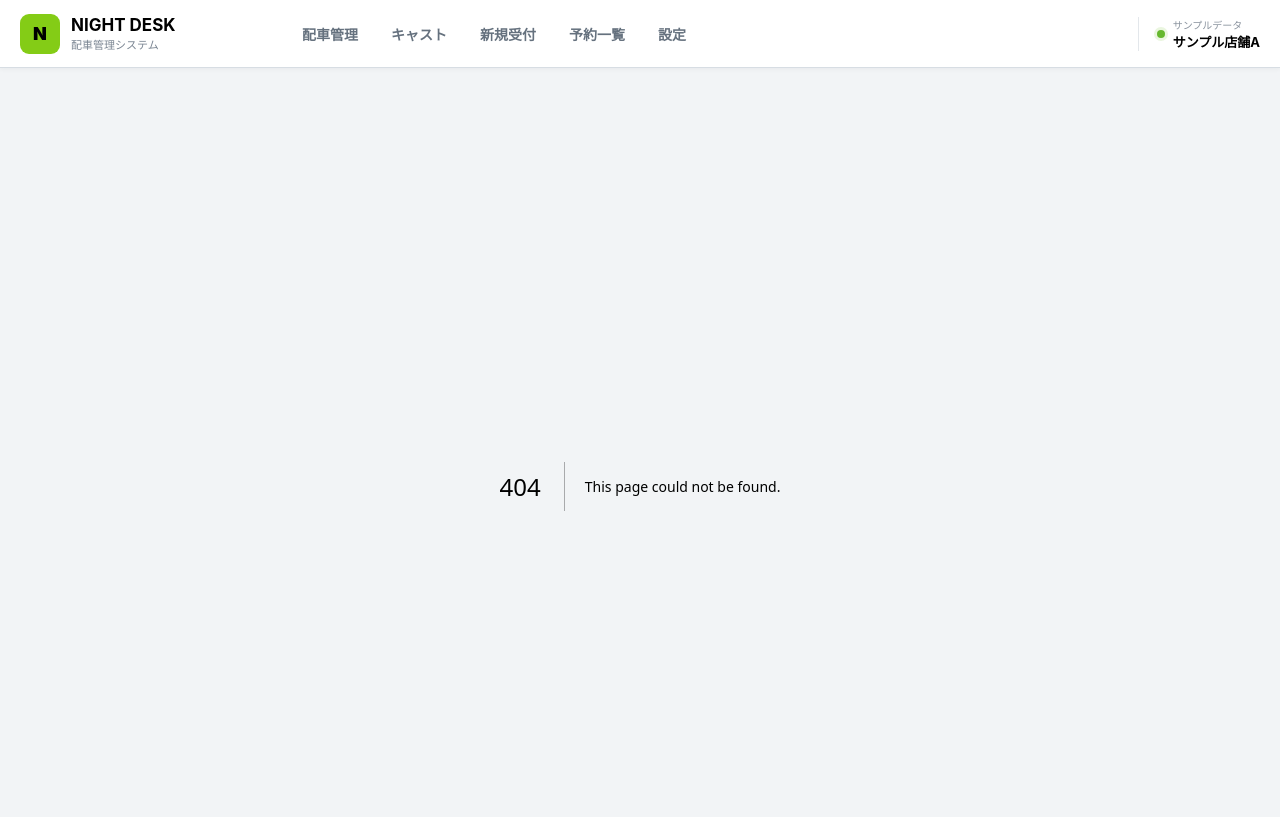
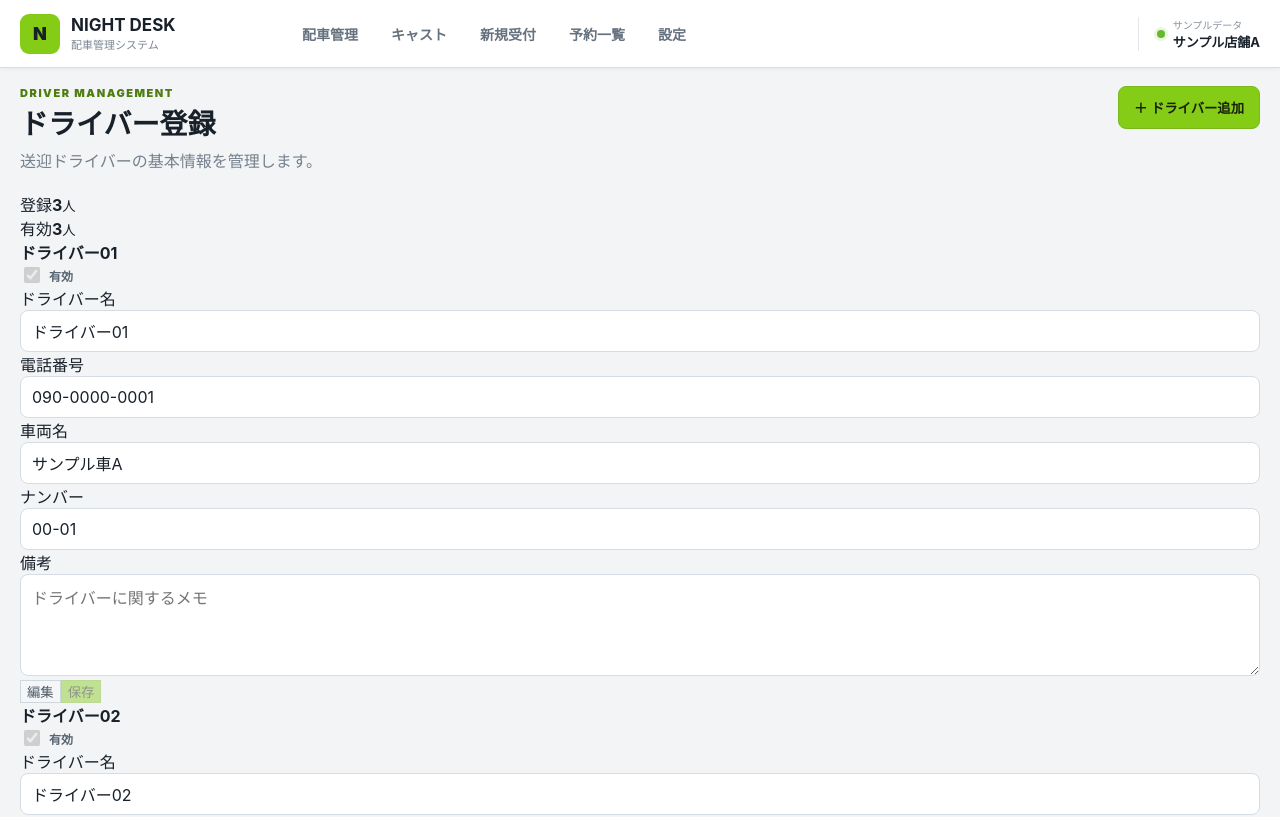
Before and after one commit to admozisan-design/night-desk, a Next.js app: page /drivers in a window 1280 px wide. Before the commit this address had no page. Shown: the top 817 px of the page. Built offline with nearby package versions, Linux system fonts and the light colour scheme.

Commit message:
Add driver registration master page

```diff
--- /dev/null
+++ b/app/drivers/page.tsx
@@ -0,0 +1,188 @@
+"use client";
+
+import { FormEvent, useEffect, useState } from "react";
+import { drivers as defaultDrivers } from "@/lib/mock-data";
+import { loadDrivers, saveDrivers } from "@/lib/storage";
+import type { Driver } from "@/lib/types";
+
+function cloneDriver(driver:Driver):Driver{
+  return {...driver};
+}
+
+export default function DriversPage(){
+  const [drivers,setDrivers]=useState<Driver[]>(defaultDrivers);
+  const [editing,setEditing]=useState<Record<string,boolean>>({});
+  const [drafts,setDrafts]=useState<Record<string,Driver>>({});
+  const [addOpen,setAddOpen]=useState(false);
+  const [saved,setSaved]=useState(false);
+
+  useEffect(()=>setDrivers(loadDrivers(defaultDrivers)),[]);
+
+  function commit(next:Driver[]){
+    setDrivers(next);
+    saveDrivers(next);
+    setSaved(true);
+    window.setTimeout(()=>setSaved(false),1200);
+  }
+
+  function startEdit(driver:Driver){
+    setDrafts(prev=>({...prev,[driver.id]:cloneDriver(driver)}));
+    setEditing(prev=>({...prev,[driver.id]:true}));
+  }
+
+  function updateDraft(id:string,changes:Partial<Driver>){
+    setDrafts(prev=>{
+      const base=prev[id] ?? cloneDriver(drivers.find(d=>d.id===id)!);
+      return {...prev,[id]:{...base,...changes}};
+    });
+  }
+
+  function saveCard(id:string){
+    const draft=drafts[id];
+    if(!draft) return;
+    commit(drivers.map(driver=>driver.id===id?cloneDriver(draft):driver));
+    setEditing(prev=>({...prev,[id]:false}));
+    setDrafts(prev=>{
+      const next={...prev};
+      delete next[id];
+      return next;
+    });
+  }
+
+  function addDriver(e:FormEvent<HTMLFormElement>){
+    e.preventDefault();
+    const fd=new FormData(e.currentTarget);
+    const name=String(fd.get("name")||"").trim();
+    if(!name) return;
+
+    const driver:Driver={
+      id:crypto.randomUUID(),
+      name,
+      phone:String(fd.get("phone")||"").trim(),
+      vehicle:String(fd.get("vehicle")||"").trim(),
+      plate:String(fd.get("plate")||"").trim(),
+      notes:String(fd.get("notes")||"").trim(),
+      active:true
+    };
+
+    commit([...drivers,driver]);
+    e.currentTarget.reset();
+    setAddOpen(false);
+  }
+
+  return <div className="driverManagementPage">
+    <header className="pageHeader driverRegistryHeader">
+      <div>
+        <p className="eyebrow">DRIVER MANAGEMENT</p>
+        <h1>ドライバー登録</h1>
+        <p>送迎ドライバーの基本情報を管理します。</p>
+      </div>
+      <div className="driverHeaderActions">
+        {saved && <span className="saveToast">保存しました</span>}
+        <button className="primaryButton" type="button" onClick={()=>setAddOpen(true)}>＋ ドライバー追加</button>
+      </div>
+    </header>
+
+    <section className="driverSummary">
+      <div><span>登録</span><strong>{drivers.length}</strong><small>人</small></div>
+      <div><span>有効</span><strong>{drivers.filter(d=>d.active!==false).length}</strong><small>人</small></div>
+    </section>
+
+    <section className="driverCardGrid">
+      {drivers.map(driver=>{
+        const isEditing=!!editing[driver.id];
+        const current=isEditing ? (drafts[driver.id]??driver) : driver;
+
+        return <article key={driver.id} className={`driverCard ${current.active===false?"isInactive":""} ${isEditing?"isEditing":""}`}>
+          <div className="driverCardHeader">
+            <strong>{current.name}</strong>
+            <label className="switchLabel">
+              <input
+                type="checkbox"
+                checked={current.active!==false}
+                disabled={!isEditing}
+                onChange={e=>updateDraft(driver.id,{active:e.target.checked})}
+              />
+              <span>有効</span>
+            </label>
+          </div>
+
+          <div className="driverCardBody">
+            <label>ドライバー名
+              <input value={current.name} disabled={!isEditing}
+                onChange={e=>updateDraft(driver.id,{name:e.target.value})}/>
+            </label>
+
+            <label>電話番号
+              <input value={current.phone??""} disabled={!isEditing}
+                onChange={e=>updateDraft(driver.id,{phone:e.target.value})}
+                placeholder="090-0000-0000"/>
+            </label>
+
+            <label>車両名
+              <input value={current.vehicle??""} disabled={!isEditing}
+                onChange={e=>updateDraft(driver.id,{vehicle:e.target.value})}
+                placeholder="例：プリウス"/>
+            </label>
+
+            <label>ナンバー
+              <input value={current.plate??""} disabled={!isEditing}
+                onChange={e=>updateDraft(driver.id,{plate:e.target.value})}
+                placeholder="例：12-34"/>
+            </label>
+
+            <label>備考
+              <textarea rows={4} value={current.notes??""} disabled={!isEditing}
+                onChange={e=>updateDraft(driver.id,{notes:e.target.value})}
+                placeholder="ドライバーに関するメモ"/>
+            </label>
+          </div>
+
+          <div className="driverCardActions">
+            <button type="button" className="castEditButton" disabled={isEditing} onClick={()=>startEdit(driver)}>編集</button>
+            <button type="button" className="castSaveButton" disabled={!isEditing} onClick={()=>saveCard(driver.id)}>保存</button>
+          </div>
+        </article>
+      })}
+    </section>
+
+    {addOpen && <div className="castModalBackdrop" onMouseDown={e=>{if(e.currentTarget===e.target)setAddOpen(false);}}>
+      <div className="driverAddModal" role="dialog" aria-modal="true" aria-labelledby="driver-add-title">
+        <div className="castAddModalHeader">
+          <div>
+            <p className="eyebrow">ADD DRIVER</p>
+            <h2 id="driver-add-title">ドライバー追加</h2>
+          </div>
+          <button className="castModalClose" type="button" onClick={()=>setAddOpen(false)}>×</button>
+        </div>
+
+        <form className="driverAddForm" onSubmit={addDriver}>
+          <label>ドライバー名
+            <input name="name" required autoFocus placeholder="例：ドライバー04"/>
+          </label>
+
+          <label>電話番号
+            <input name="phone" inputMode="tel" placeholder="090-0000-0000"/>
+          </label>
+
+          <label>車両名
+            <input name="vehicle" placeholder="例：プリウス"/>
+          </label>
+
+          <label>ナンバー
+            <input name="plate" placeholder="例：12-34"/>
+          </label>
+
+          <label>備考
+            <textarea name="notes" rows={4} placeholder="ドライバーに関するメモ"/>
+          </label>
+
+          <div className="castAddModalActions">
+            <button type="button" className="secondaryButton" onClick={()=>setAddOpen(false)}>キャンセル</button>
+            <button type="submit" className="primaryButton">ドライバーを登録</button>
+          </div>
+        </form>
+      </div>
+    </div>}
+  </div>
+}
```
